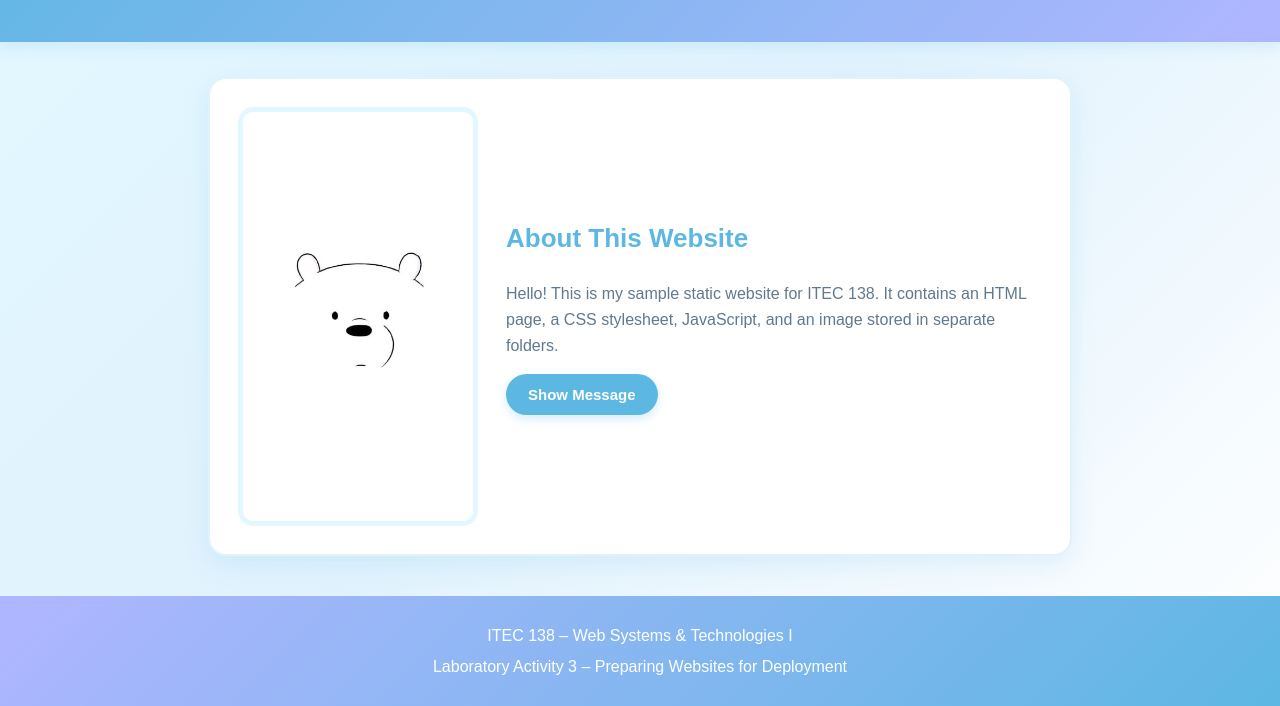
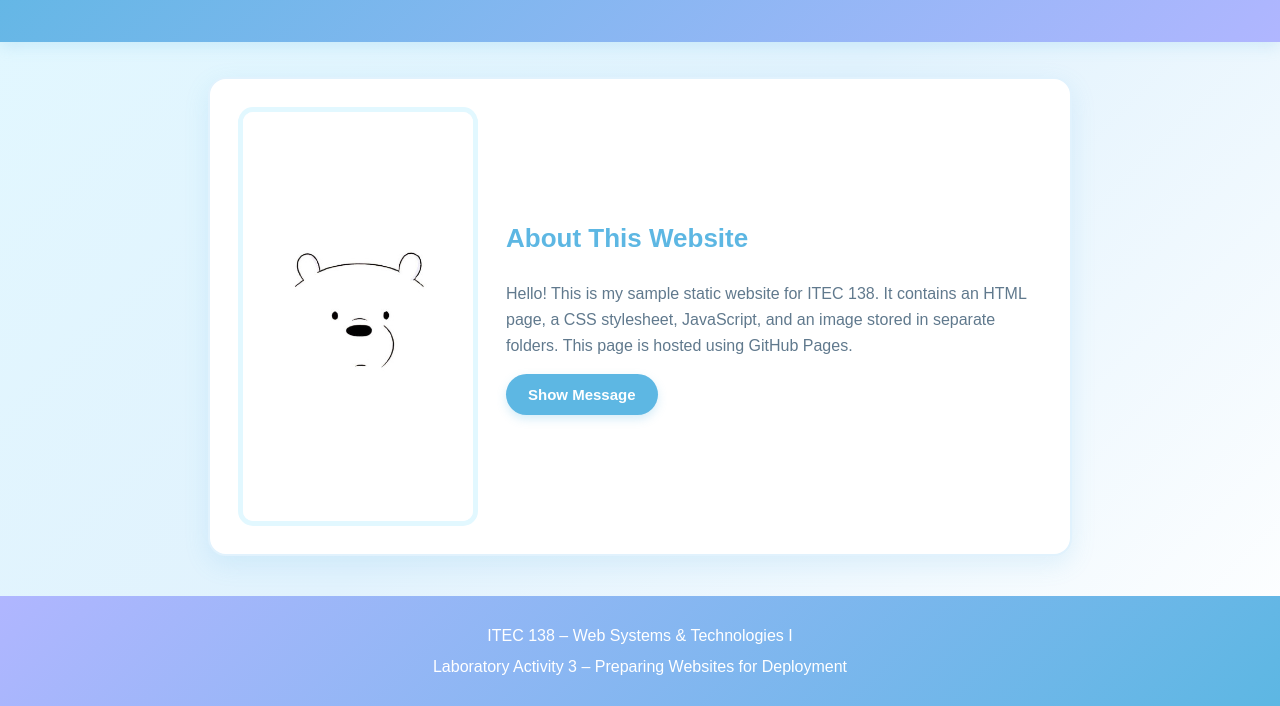
Before and after one commit to gilgaboterocute-afk/Lab3_GaboteroGil, a plain HTML site: page index.html in a window 1280 px wide. Shown: the part 136-842 px from the top of the page. Drawn offline with Linux system fonts and the light colour scheme.

Commit message:
Update portfolio introduction

```diff
--- a/index.html
+++ b/index.html
@@ -48,6 +48,7 @@
           Hello! This is my sample static website for ITEC 138.
           It contains an HTML page, a CSS stylesheet, JavaScript,
           and an image stored in separate folders.
+          This page is hosted using GitHub Pages.
         </p>
 
         <!-- BUTTON -->
```
